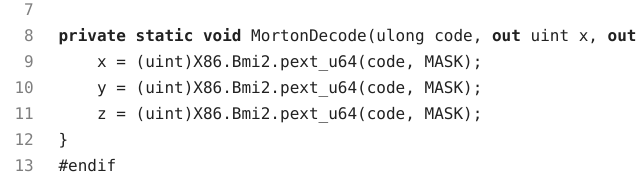
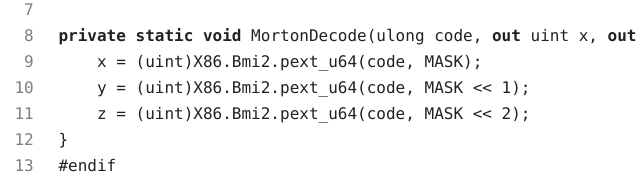
Before and after one commit to DarkNaku/darknaku.github.io, a plain HTML site: page posts/20220510_0/index.html in a window 1280 px wide. Shown: the part 878-1061 px from the top of the page, 218-858 px from the left. Drawn offline with Linux system fonts and the light colour scheme.

Commit message:
Morton Code Post 수정

```diff
--- a/posts/20220510_0/index.html
+++ b/posts/20220510_0/index.html
@@ -258,8 +258,8 @@ BURST 디파인으로 묶여 있는 부분은 Burst 패키지를 사용하면
 </span></span><span style="display:flex;"><span>
 </span></span><span style="display:flex;"><span><span style="font-weight:bold">private</span> <span style="font-weight:bold">static</span> <span style="font-weight:bold">void</span> MortonDecode(<span style="">ulong</span> code, <span style="font-weight:bold">out</span> <span style="">uint</span> x, <span style="font-weight:bold">out</span> <span style="">uint</span> y, <span style="font-weight:bold">out</span> <span style="">uint</span> z) {
 </span></span><span style="display:flex;"><span>    x = (<span style="">uint</span>)X86.Bmi2.pext_u64(code, MASK);
-</span></span><span style="display:flex;"><span>    y = (<span style="">uint</span>)X86.Bmi2.pext_u64(code, MASK);
-</span></span><span style="display:flex;"><span>    z = (<span style="">uint</span>)X86.Bmi2.pext_u64(code, MASK);
+</span></span><span style="display:flex;"><span>    y = (<span style="">uint</span>)X86.Bmi2.pext_u64(code, MASK &lt;&lt; 1);
+</span></span><span style="display:flex;"><span>    z = (<span style="">uint</span>)X86.Bmi2.pext_u64(code, MASK &lt;&lt; 2);
 </span></span><span style="display:flex;"><span>}
 </span></span><span style="display:flex;"><span><span style="">#</span>endif
 </span></span><span style="display:flex;"><span>
```
